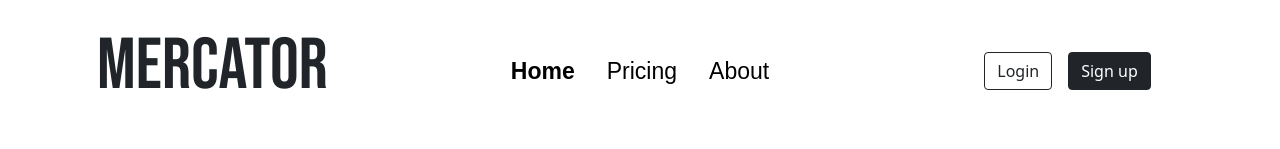
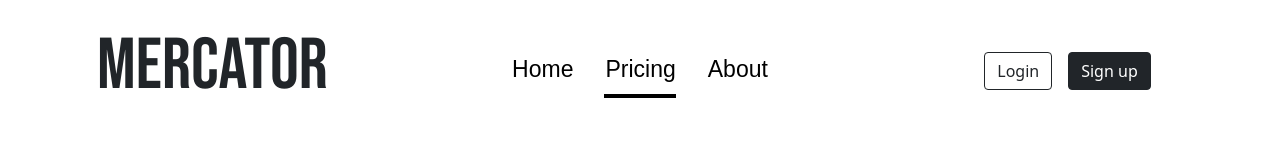
Before and after one commit to maxinnes/uni_web_project, a React (Create React App) app: page /about in a window 1280 px wide. Shown: the top 149 px of the page. Built offline with nearby package versions, Linux system fonts and the light colour scheme; a web font is replaced by a local one.

Commit message:
Start of nav underline development
Need to finish development of the underline. Might need to do this via a div instead of hr element.

```diff
--- a/public/index.html
+++ b/public/index.html
@@ -13,6 +13,6 @@ TODO active Nav menu item should have underline opposed to bold
   <body>
     <div class="container mt-4" id="root"></div>
     <noscript>You need to enable JavaScript to run this app.</noscript>
-    <script src="node_modules/bootstrap/dist/js/bootstrap.bundle.min.js"></script>
+    <script src="/node_modules/bootstrap/dist/js/bootstrap.bundle.min.js"></script>
   </body>
 </html>
--- a/src/Pages/HomePage/Components/HomeNavigation.js
+++ b/src/Pages/HomePage/Components/HomeNavigation.js
@@ -7,6 +7,7 @@ class HomeNavigation extends React.Component{
             <Link className="nav-link active" to="/">Home</Link>
             <Link className="nav-link" to="/pricing">Pricing</Link>
             <Link className="nav-link" to="/about">About</Link>
+            <hr/>
             {/*<a className="nav-link active" href="/">Home</a>*/}
             {/*<a className="nav-link" href="/">Pricing</a>*/}
             {/*<a className="nav-link" href="/">About</a>*/}
--- a/src/scss/main.scss
+++ b/src/scss/main.scss
@@ -9,24 +9,42 @@
 $main-font: 'Bebas Neue', cursive;
 $secondary-font: 'museo-sans', sans-serif;
 
+// Navigation style
 nav {
-  .active {
-    font-weight: bold; // will change this to underline
-  }
+  //.active {
+  //  font-weight: bold; // will change this to underline
+  //}
   a{
     font-size: 23px;
     font-family: $secondary-font;
   }
+  a:nth-child(1):hover ~ hr{
+    margin-left: -25%;
+  }
+  a:nth-child(2):hover ~ hr{
+    margin-left: -25%;
+  }
+  a:nth-child(3):hover ~ hr{
+    margin-left: -25%;
+  }
+  hr {
+    height: .25rem !important;
+    width: 25%;
+    margin: 0;
+    background: black;
+    border: none;
+    transition: .3s ease-in-out;
+    opacity: 1;
+  }
+}
+.logo-text{
+  font-family: $main-font;
+  font-size: 72px;
+  text-align: center;
 }
 .main-page-heading{
   font-family: $main-font;
   font-size: 42px;
-}
-
-.logo-text{
-  font-family: $main-font;
-  font-size: 72px;
-  text-align: center;
 }
 
 .main-page-hero-image{
```
Also changed, not shown: src/scss/main.css, 1 other file (tests, documents, lock files or other folders).
